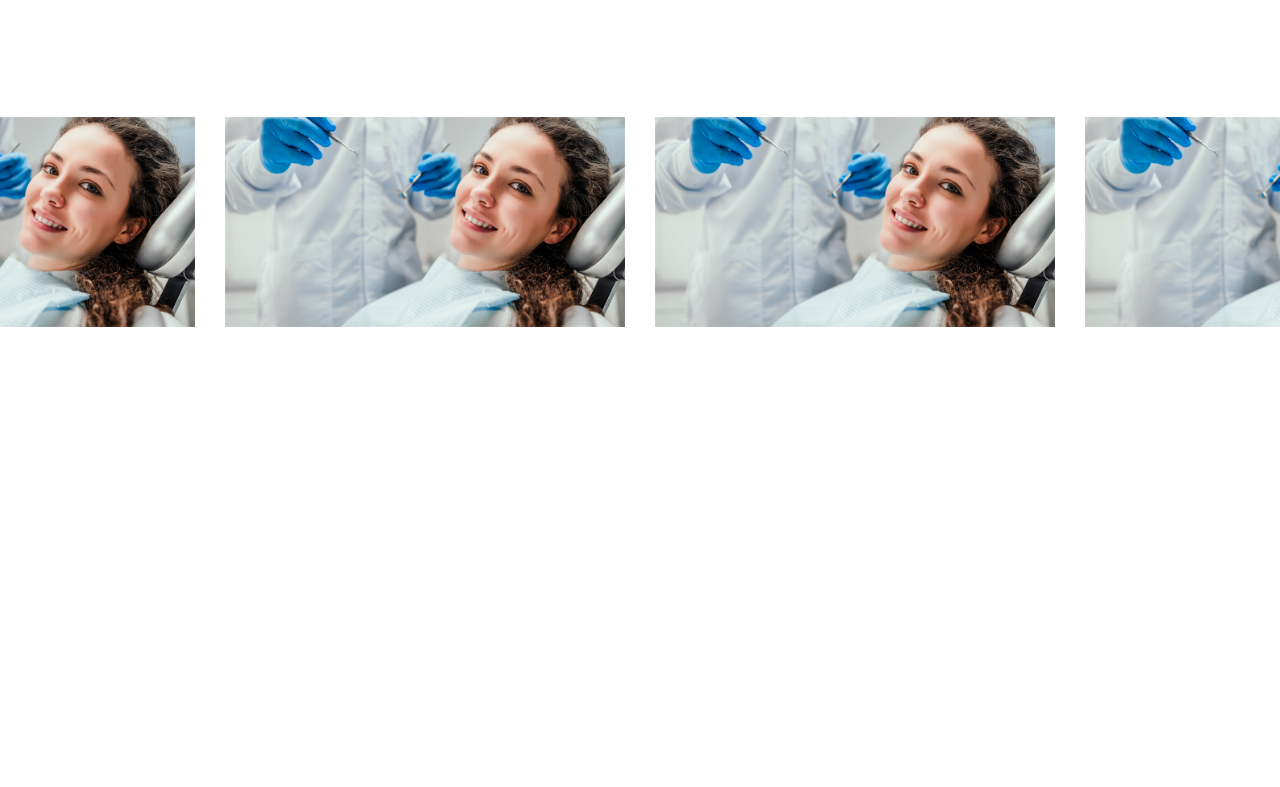
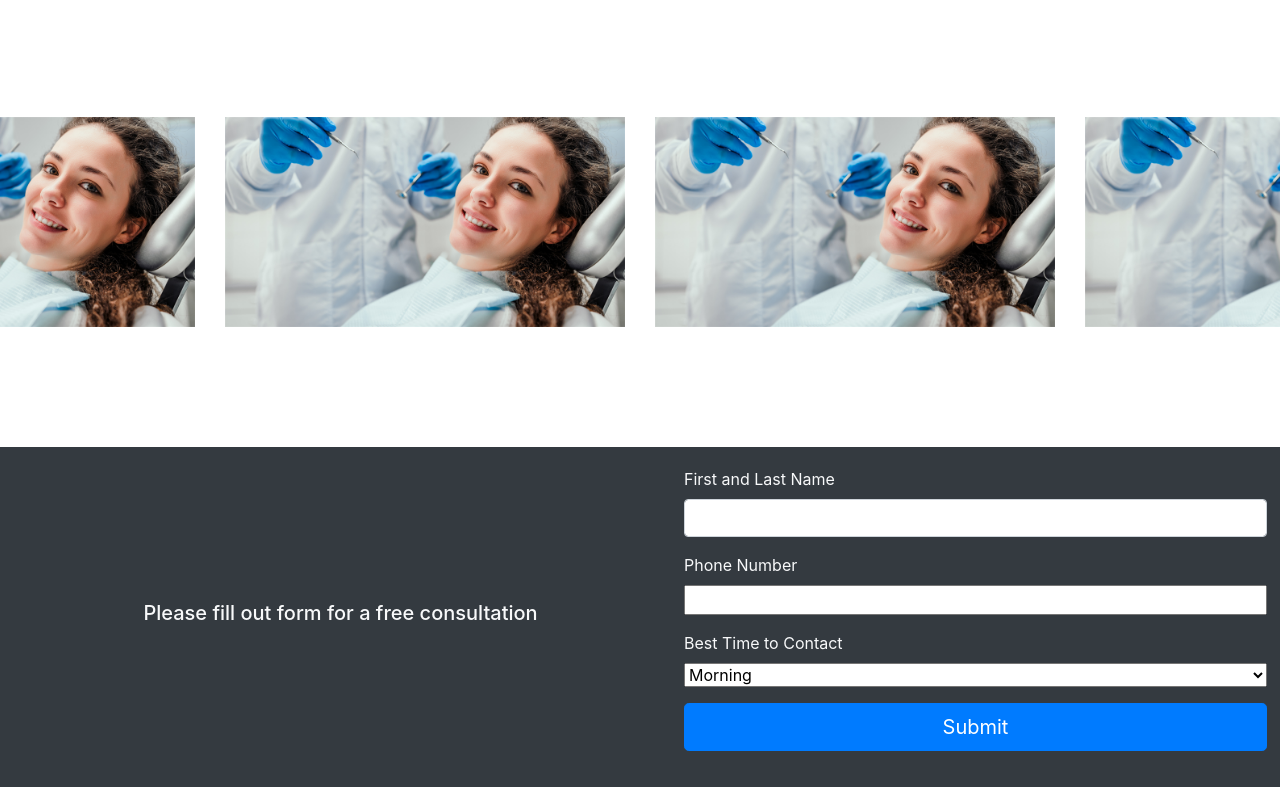
Before and after one commit to keivanmojmali/dental-website, a plain HTML site: page index.html in a window 1280 px wide. Shown: the part 3068-3855 px from the top of the page. Before the commit the page ends 3515 px from the top, so only its background shows below. Drawn offline with nearby package versions, Linux system fonts and the light colour scheme.

Commit message:
working on rendering

```diff
--- a/index.html
+++ b/index.html
@@ -250,7 +250,36 @@
     </div>
   </div>
 
+<!-- THIS IS THE CONTACT FORM -->
 
+<div class="row bg-dark text-light p-3">
+  <div class="p-5 col d-flex justify-content-center align-items-center text-center">
+    <h5> Please fill out form for a free consultation </h5>
+  </div>
+  <div class="mr-2 p-1 col d-flex flex-column justify-content-center align-items-center">
+    <form action="#" class="w-100">
+      <div class="form-group d-flex flex-column">
+        <label for="name"> First and Last Name</label>
+        <input type="text" class="form-control" name='name'>
+      </div>
+      <div class="form-group d-flex flex-column">
+        <label for="phone">Phone Number</label>
+        <input type="text" name="number">
+      </div>
+      <div class="form-group d-flex flex-column">
+        <label for="time">Best Time to Contact</label>
+        <select name="time" id="formTime">
+          <option value="Morning">Morning</option>
+          <option value="Evening">Evening</option>
+        </select>
+      </div>
+      <div class="form-group d-flex flex-column">
+        <button class="btn btn-primary btn-lg">Submit</button>
+      </div>
+    </form>
+
+  </div>
+</div>
 
 
 
```
Lines whose indentation alone changed are shown as unchanged.
